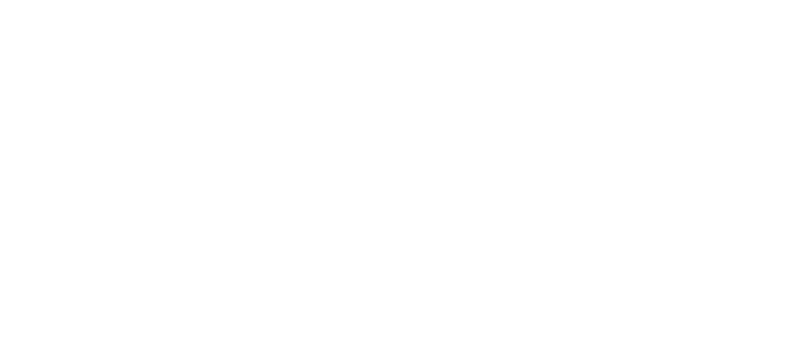
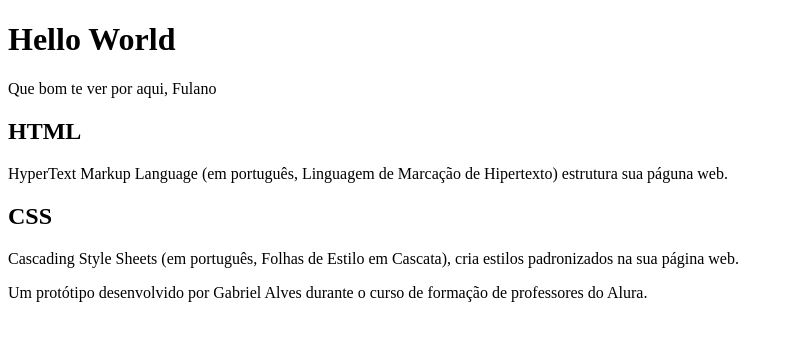
Before and after one commit to gb-eli/Hello-World, a plain HTML site: page index.html in a window 1280 px wide. Shown: the whole page, without its empty margins (0-790 px from the left). Drawn offline with Linux system fonts and the light colour scheme.

Commit message:
Adicionando os primeiros textos ao arquivo HTML.

```diff
--- a/index.html
+++ b/index.html
@@ -10,6 +10,28 @@
 
 </head>
 <body>
+    <header>
+        <h1>Hello World</h1>
+        <p>Que bom te ver por aqui, Fulano</p>
+    </header>
+
+
+    <section>
+        <h2>HTML</h2>
+        <p>HyperText Markup Language (em português, Linguagem de Marcação de Hipertexto) estrutura sua páguna web.</p>
+
+        <h2>CSS</h2>
+        <p>Cascading Style Sheets (em português, Folhas de Estilo em Cascata), cria estilos padronizados na sua página web.</p>
+
+
+    </section>
+
+    <footer>
+        <p>Um protótipo desenvolvido por Gabriel Alves durante o  curso de formação de professores do Alura.</p>
+
+    </footer>
+
+
 
 </body>
 </html>
```
